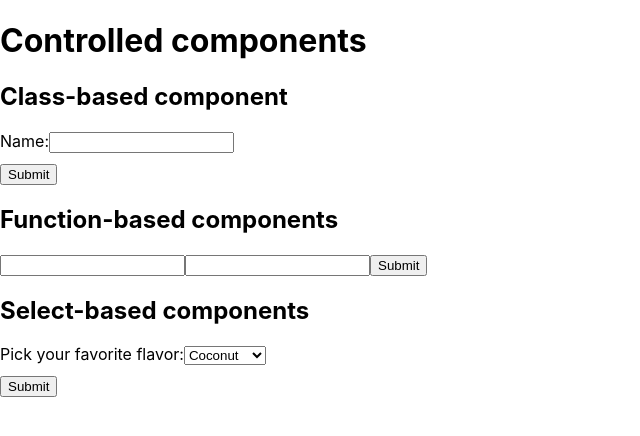
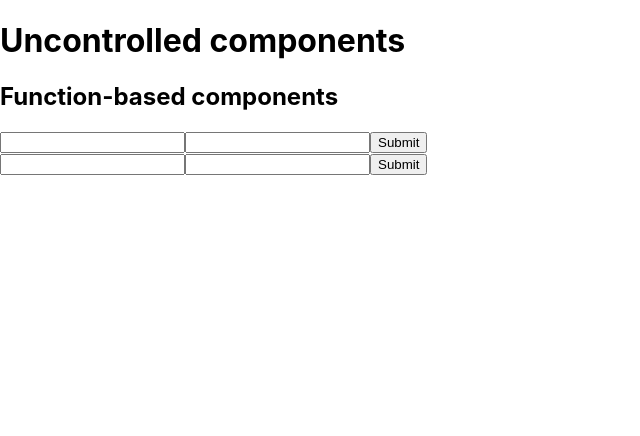
Before and after one commit to UALR-FrontEndWebDevelopmentCourse/react-examples, a React (Create React App) app: page / in a window 1280 px wide. Shown: the top 436 px of the page, without its empty margins (0-640 px from the left). Built offline with nearby package versions, Linux system fonts and the light colour scheme.

Commit message:
Uncontrolled components created

```diff
--- a/src/App.js
+++ b/src/App.js
@@ -1,17 +1,15 @@
 import NameForm from "./Components/NameForm";
 import UserForm from "./Components/UserForm";
-import FlavorForm from "./Components/FlavorForm";
+import UncontrolledNameForm from "./Components/UncontrolledNameForm";
+import UncontrolledRefNameForm from "./Components/UncontrolledRefNameForm";
 
 export default function App() {
     return (
         <div>
-            <h1>Controlled components</h1>
-            <h2>Class-based component</h2>
-            <NameForm/>
+            <h1>Uncontrolled components</h1>
             <h2>Function-based components</h2>
-            <UserForm/>
-            <h2>Select-based components</h2>
-            <FlavorForm/>
+            <UncontrolledNameForm/>
+            <UncontrolledRefNameForm/>
         </div>
     );
 }
--- /dev/null
+++ b/src/Components/UncontrolledNameForm.js
@@ -0,0 +1,14 @@
+import React from 'react'
+export default function UncontrolledNameForm() {
+    function onSubmit() {
+        console.log("Name value: " + window.name.value);
+        console.log("Email value: " + window.email.value);
+    }
+    return (
+        <form onSubmit={onSubmit}>
+            <input type="text" name="name" id="name" required />
+            <input type="email" name="email" id="email" required />
+            <input type="submit" value="Submit" />
+        </form>
+    );
+}
--- /dev/null
+++ b/src/Components/UncontrolledRefNameForm.js
@@ -0,0 +1,17 @@
+import React, {useRef} from 'react'
+export default function UncontrolledRefNameForm() {
+    const nameRef = useRef();
+    const emailRef = useRef();
+
+    function onSubmit() {
+        console.log("Name value: " + nameRef.current.value);
+        console.log("Email value: " + emailRef.current.value);
+    }
+    return (
+        <form onSubmit={onSubmit}>
+            <input type="text" name="name" ref={nameRef} required />
+            <input type="email" name="email" ref={emailRef} required />
+            <input type="submit" value="Submit" />
+        </form>
+    );
+}
```
